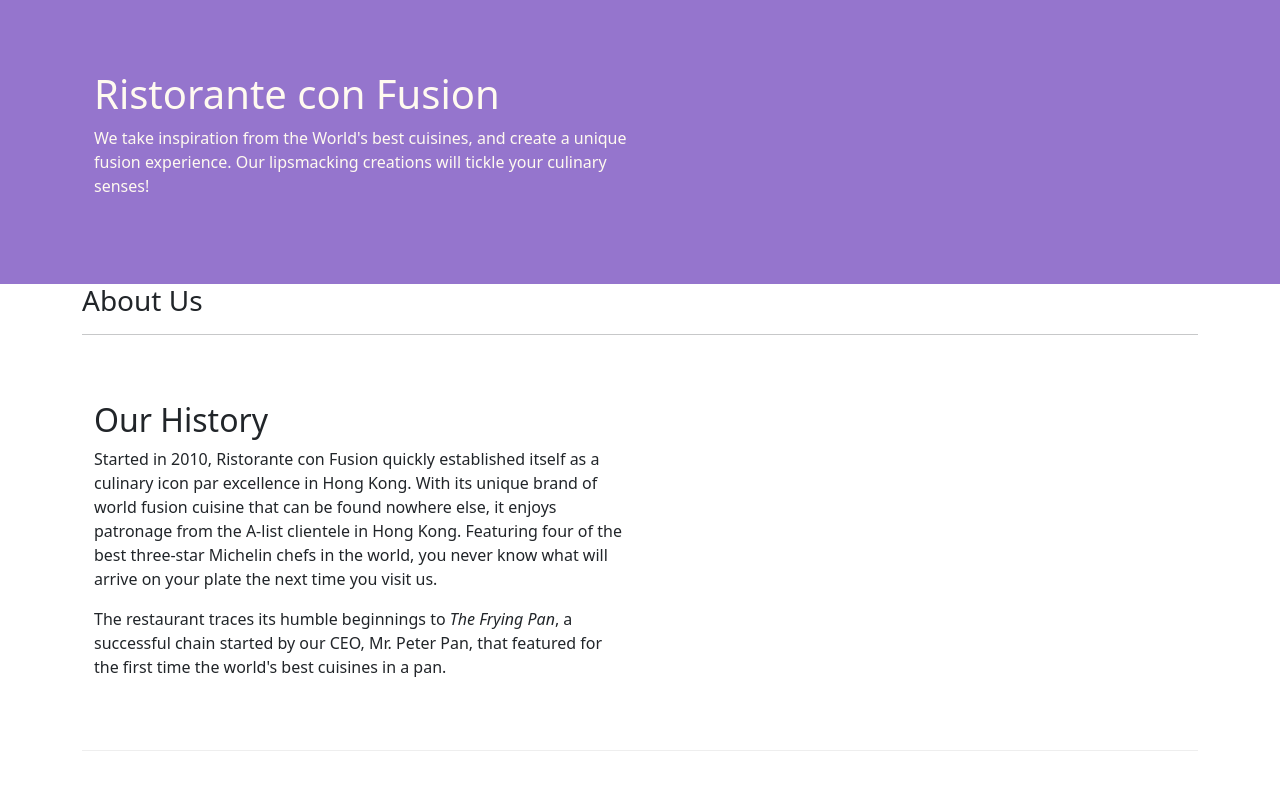
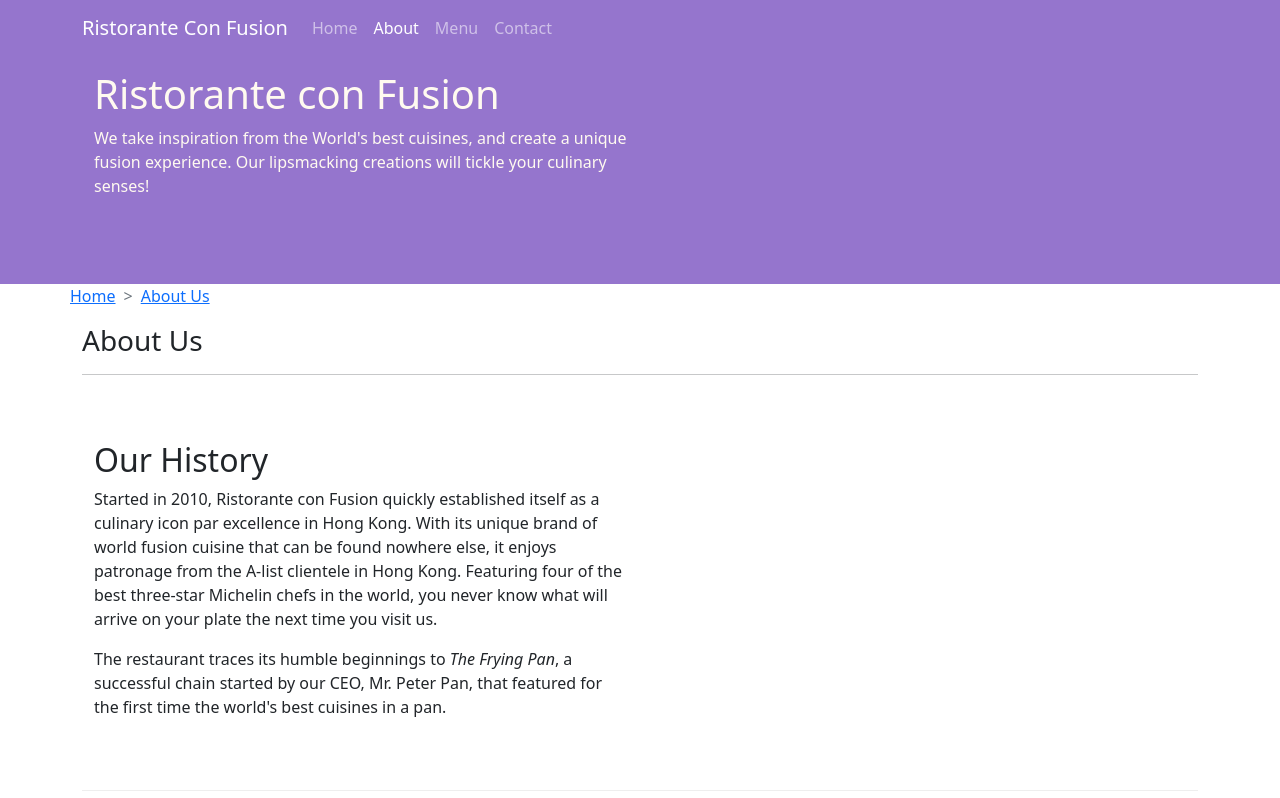
Before and after one commit to sora-k46/WebSandbox, a website: page fullstack_by_U_hongkong/week1_assignment_U_hongkong/aboutus.html in a window 1280 px wide. Shown: the top 798 px of the page. Drawn offline with nearby package versions, Linux system fonts and the light colour scheme.

Commit message:
add navbar

```diff
--- a/fullstack_by_U_hongkong/week1_assignment_U_hongkong/aboutus.html
+++ b/fullstack_by_U_hongkong/week1_assignment_U_hongkong/aboutus.html
@@ -14,6 +14,23 @@
 
 <body>
 
+    <nav class="navbar navbar-dark navbar-expand-sm fixed-top">
+        <div class="container">
+            <button class="navbar-toggler" type="button" data-bs-toggle="collapse" data-bs-target="#Navbar">
+                <span class="navbar-toggler-icon"></span>
+            </button>
+            <a href="./" class="navbar-brand">Ristorante Con Fusion</a>
+            <div class="collapse navbar-collapse" id="Navbar">
+                <ul class="navbar-nav mr-auto list-unstyled">
+                    <li class="nav-item"><a href="../" class="nav-link">Home</a></li>
+                    <li class="nav-item"><a href="aboutus.html" class="nav-link active">About</a></li>
+                    <li class="nav-item"><a href="#" class="nav-link">Menu</a></li>
+                    <li class="nav-item"><a href="#" class="nav-link">Contact</a></li>
+                </ul>
+            </div>
+        </div>
+    </nav>
+
     <header class="jumbotron">
         <div class="container">
             <div class="row row-header">
@@ -29,7 +46,11 @@
     </header>
 
     <div class="container">
-        <div class="row">
+        <div class="row" style="--bs-breadcrumb-divider: '>';">
+            <ol class="col-12 breadcrumb">
+                <li class="breadcrumb-item"><a href="../">Home</a></li>
+                <li class="breadcrumb-item active"><a href="aboutus.html">About Us</a></li>
+            </ol>
             <div>
                 <h3>About Us</h3>
                 <hr>
@@ -90,8 +111,8 @@
                 <div class="col-4 offset-1 col-sm-2">
                     <h5>Links</h5>
                     <ul class="list-unstyled">
-                        <li><a href="#">Home</a></li>
-                        <li><a href="#">About</a></li>
+                        <li><a href="../">Home</a></li>
+                        <li><a href="aboutus.html">About</a></li>
                         <li><a href="#">Menu</a></li>
                         <li><a href="#">Contact</a></li>
                     </ul>
```
Also changed, not shown: fullstack_by_U_hongkong/index.html (+21 -3 lines).
